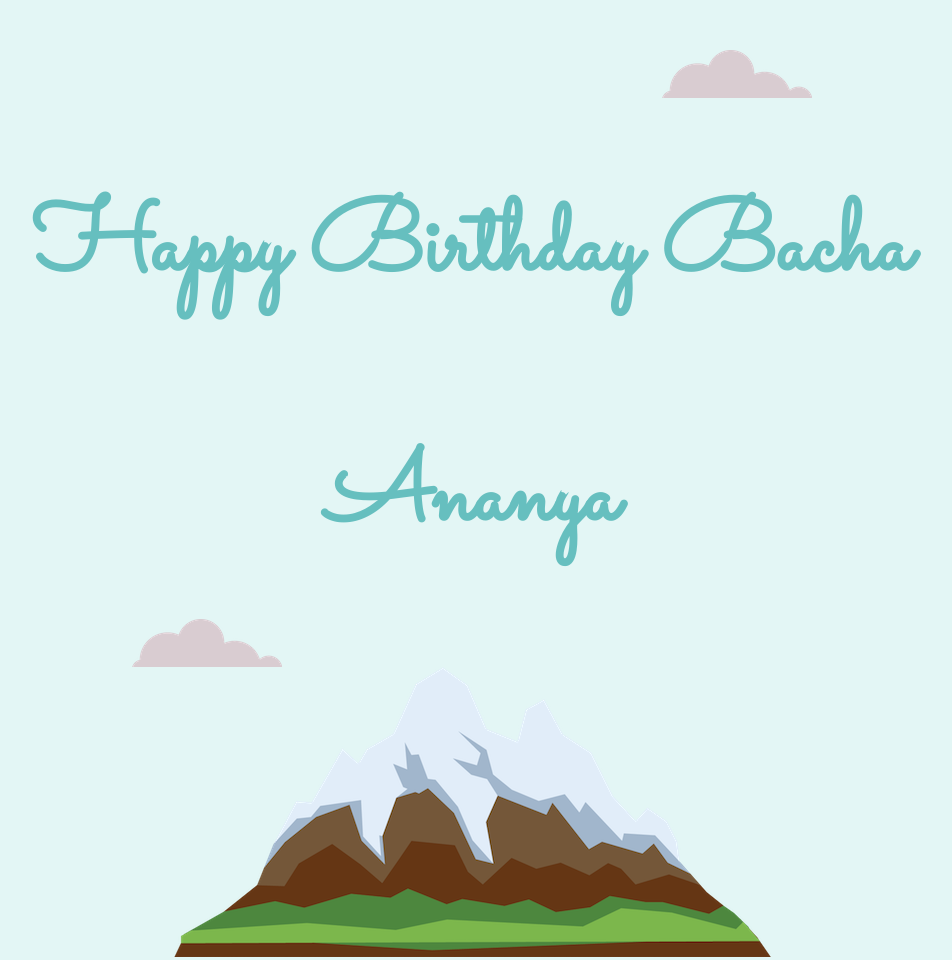
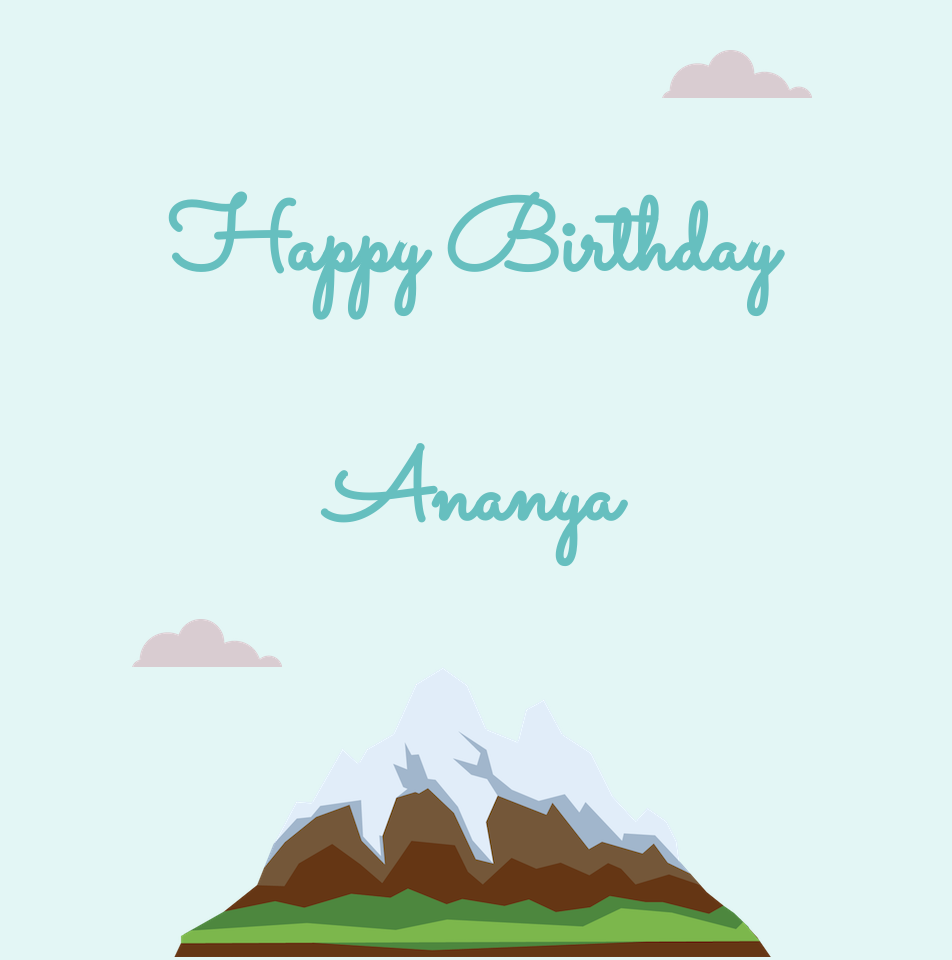
Before and after one commit to happybirthdayananya/happybirthdayananya.github.io, a plain HTML site: page index.html in a window 1280 px wide. Shown: the top 960 px of the page, without its empty margins (168-1120 px from the left). Drawn offline with Linux system fonts and the light colour scheme.

Commit message:
Update index.html

```diff
--- a/index.html
+++ b/index.html
@@ -29,7 +29,7 @@
 
 </head>
 <div class="top-container">
-  <h1>Happy Birthday Bacha</h1>
+  <h1>Happy Birthday</h1>
   <h1><span class="StuSpan"></span>Ananya</h1>
   <img class="top_cloud" src="cloud.png" alt="cloud-pic">
   <img class="bottom_cloud" src="cloud.png" alt="cloud-pic">
```
